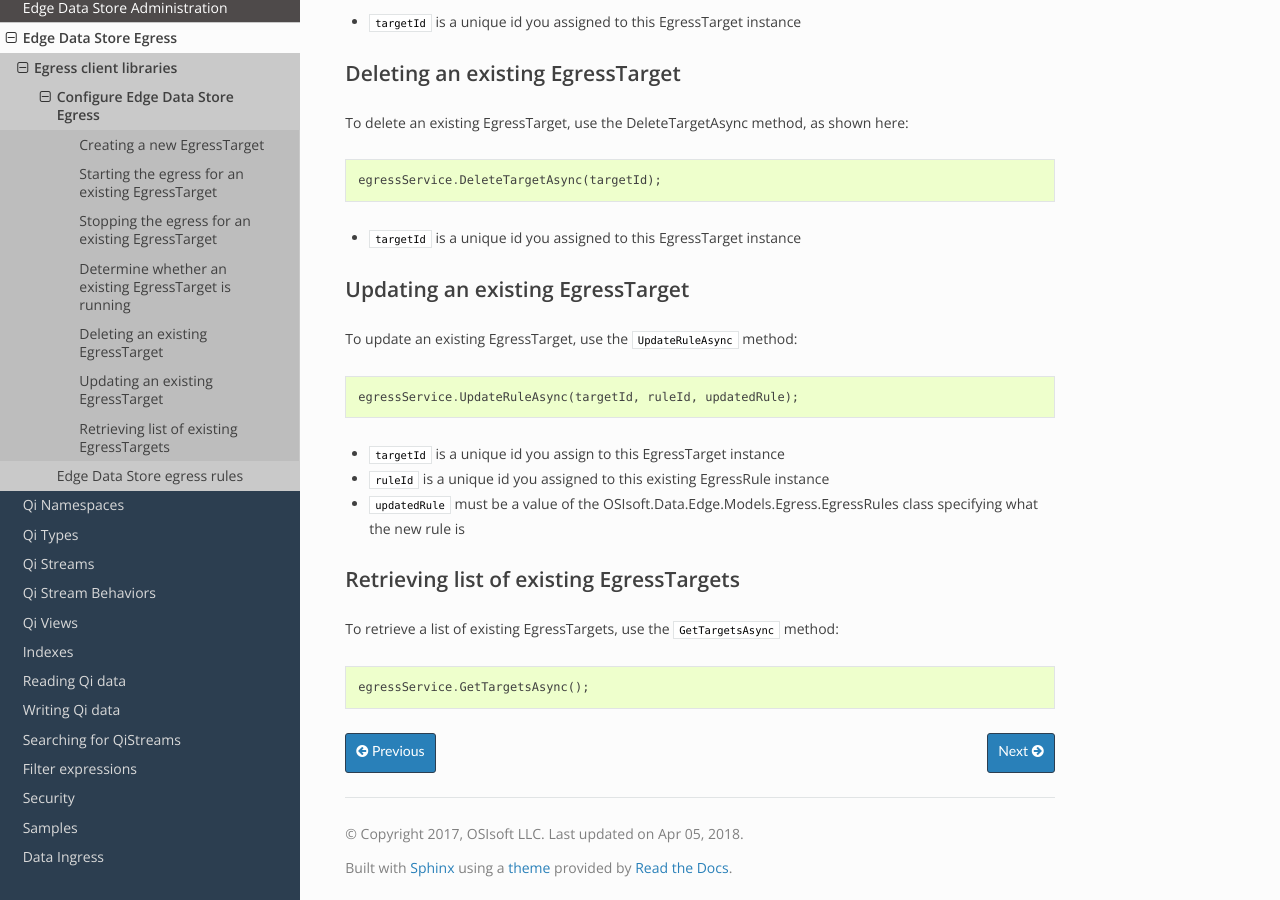
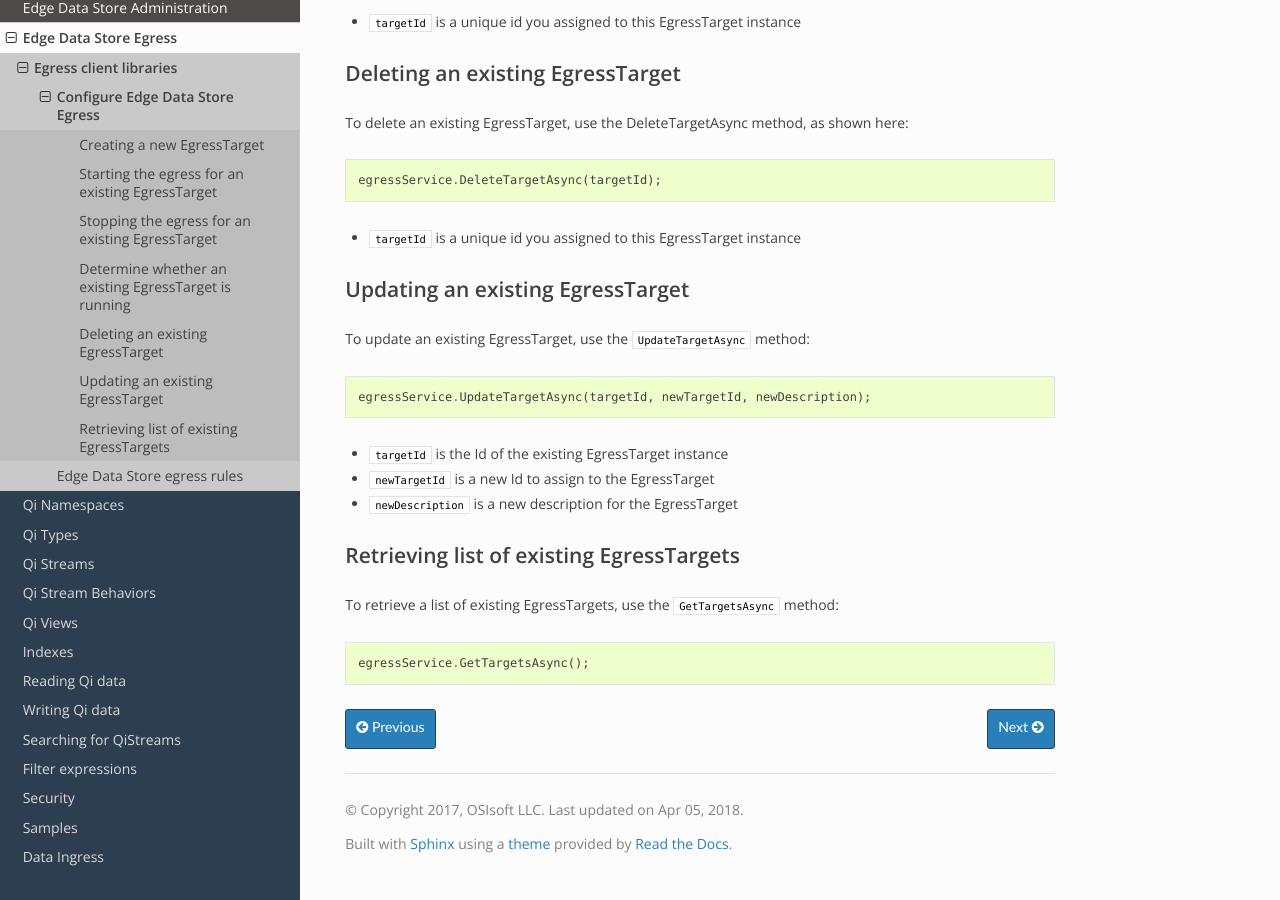
Before and after one commit to fgasparro/EdgeDS-Docs, a Sphinx documentation site: the page built from docs/Edge_Egress_cfg.rst, in a window 1280 px wide and 900 px high, scrolled down 1227 px. Built offline with Sphinx 7.4.7 and the Read the Docs theme 2.0.0, drawn with Linux system fonts in a browser that asks for light colours.

Commit message:
Update Edge_Egress_cfg.rst

```diff
--- a/docs/Edge_Egress_cfg.rst
+++ b/docs/Edge_Egress_cfg.rst
@@ -70,15 +70,17 @@ To delete an existing EgressTarget, use the DeleteTargetAsync method, as shown h
 Updating an existing EgressTarget
 ---------------------------------
 
-To update an existing EgressTarget, use the ``UpdateRuleAsync`` method:
+To update an existing EgressTarget, use the ``UpdateTargetAsync`` method:
 
 ::
 
-  egressService.UpdateRuleAsync(targetId, ruleId, updatedRule);
+  egressService.UpdateTargetAsync(targetId, newTargetId, newDescription);
 
-•	``targetId`` is a unique id you assign to this EgressTarget instance
-•	``ruleId`` is a unique id you assigned to this existing EgressRule instance
-•	``updatedRule`` must be a value of the OSIsoft.Data.Edge.Models.Egress.EgressRules class specifying what the new rule is
+*	``targetId`` is the Id of the existing EgressTarget instance
+*	``newTargetId`` is a new Id to assign to the EgressTarget
+*	``newDescription`` is a new description for the EgressTarget
+
+
 
 Retrieving list of existing EgressTargets
 -----------------------------------------
```
